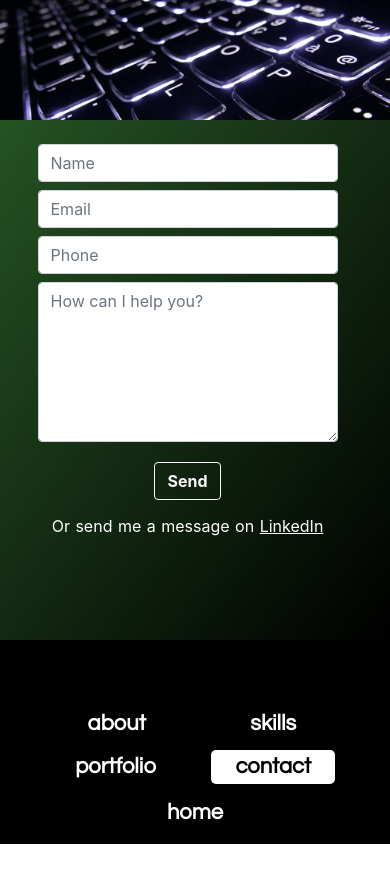
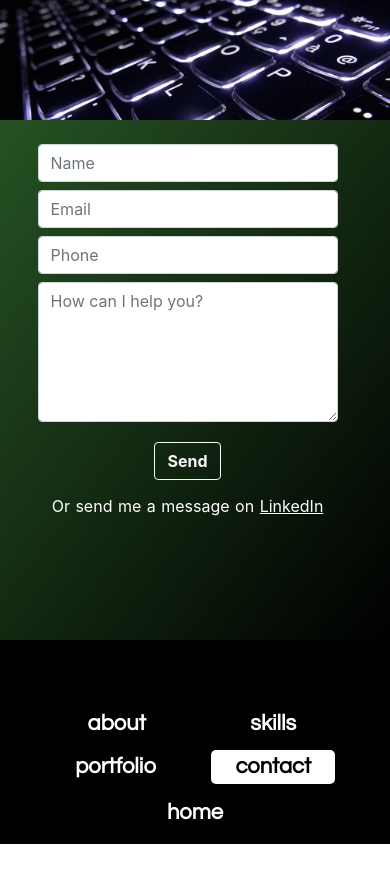
Before and after one commit to Ywehc/portfolio2022, a Nuxt app: page /contact in a window 390 px wide. After the commit the page ends 844 px from the top, so only its background shows below. Built offline with nearby package versions, Linux system fonts and the light colour scheme.

Commit message:
final changes for now

```diff
--- a/assets/scss/_nav.scss
+++ b/assets/scss/_nav.scss
@@ -96,7 +96,7 @@
         width: 100%;
         z-index: 8;
         background-color: white;
-        padding: 0em 1.8em .5em 1.8em;
+        padding: 1em 1.8em .5em 1.8em;
     }
     .nav-toggle {
         margin: 0px auto;
--- a/components/Nav.vue
+++ b/components/Nav.vue
@@ -1,6 +1,7 @@
 <template>
     <div class="container">
-        <div v-if="navOpen" class="row">
+        <!-- <div v-if="navOpen" class="row"> -->
+        <div class="row">
             <div class="col-0 col-xl-1 curve-container">
                 <div class="curve d-none d-xl-block"></div>
             </div>
@@ -25,9 +26,9 @@
                 </div>
             </div>
             <div class="col-12 col-xl-11 nav-container d-xl-none">
-                <div class="nav-toggle">
+                <!-- <div class="nav-toggle">
                     <i class="far fa-caret-square-down" @click="navOpen = false"></i>
-                </div>
+                </div> -->
                 <div class="row mobile-menu mx-auto">
                     <div class="col-6">
                         <div class="nav-pane">
@@ -54,12 +55,12 @@
                 </div>
             </div>
         </div>
-        <div v-else>
+        <!-- <div v-else>
             <div class="nav-toggle closed" @click="navOpen = true">
                 <i class="far fa-caret-square-up"></i>
                 <p class="text-center">menu</p>
             </div>
-        </div>
+        </div> -->
     </div>
 </template>
 
--- a/layouts/default.vue
+++ b/layouts/default.vue
@@ -46,7 +46,6 @@ html {
     height: auto;
   }
   .menu {
-
     padding-right: 15px;
     .nav-container {
       background: black!important;
--- a/pages/about.vue
+++ b/pages/about.vue
@@ -50,6 +50,7 @@
 @media screen and (max-width: 1200px) {
     .front {
         padding: 0;
+        min-height: 0;
     }
     .title-container {
         bottom: 0;
--- a/pages/contact.vue
+++ b/pages/contact.vue
@@ -119,6 +119,7 @@ textarea {
     }
     .front {
         padding: 0;
+        min-height: 0;
     }
     .title-container {
         bottom: 0;
@@ -129,7 +130,7 @@ textarea {
         background-position-x: center;
     }
     textarea {
-        height: 160px;
+        height: 140px;
     }
     .btn-outline-light {
         margin-top: 20px;
--- a/pages/index.vue
+++ b/pages/index.vue
@@ -85,7 +85,8 @@ h1, h2 {
   }
   .right {
     align-items: center;
-    height: 480px;
+    height: 60vh;
+    overflow: hidden;
   }
   .quote-container {
     padding-top: 18em;
--- a/pages/portfolio.vue
+++ b/pages/portfolio.vue
@@ -104,6 +104,7 @@ a {
 @media screen and (max-width: 1200px) {
     .front {
         padding: 0;
+        min-height: 0;
     }
     .title-container {
         bottom: 0;
--- a/pages/skills.vue
+++ b/pages/skills.vue
@@ -95,6 +95,7 @@ i {
 @media screen and (max-width: 1200px) {
     .front {
         padding: 0;
+        min-height: 0;
     }
     .title-container {
         bottom: 0;
```
